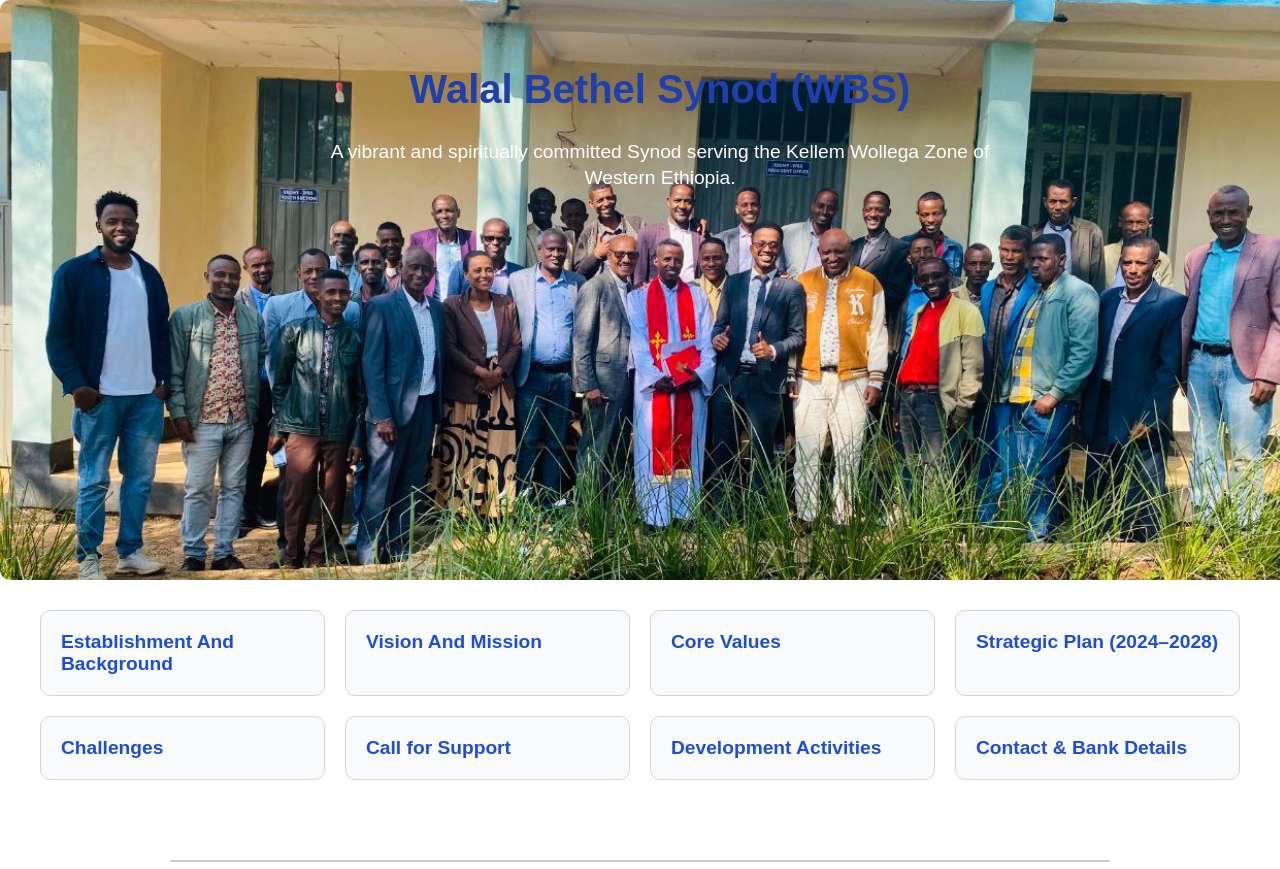
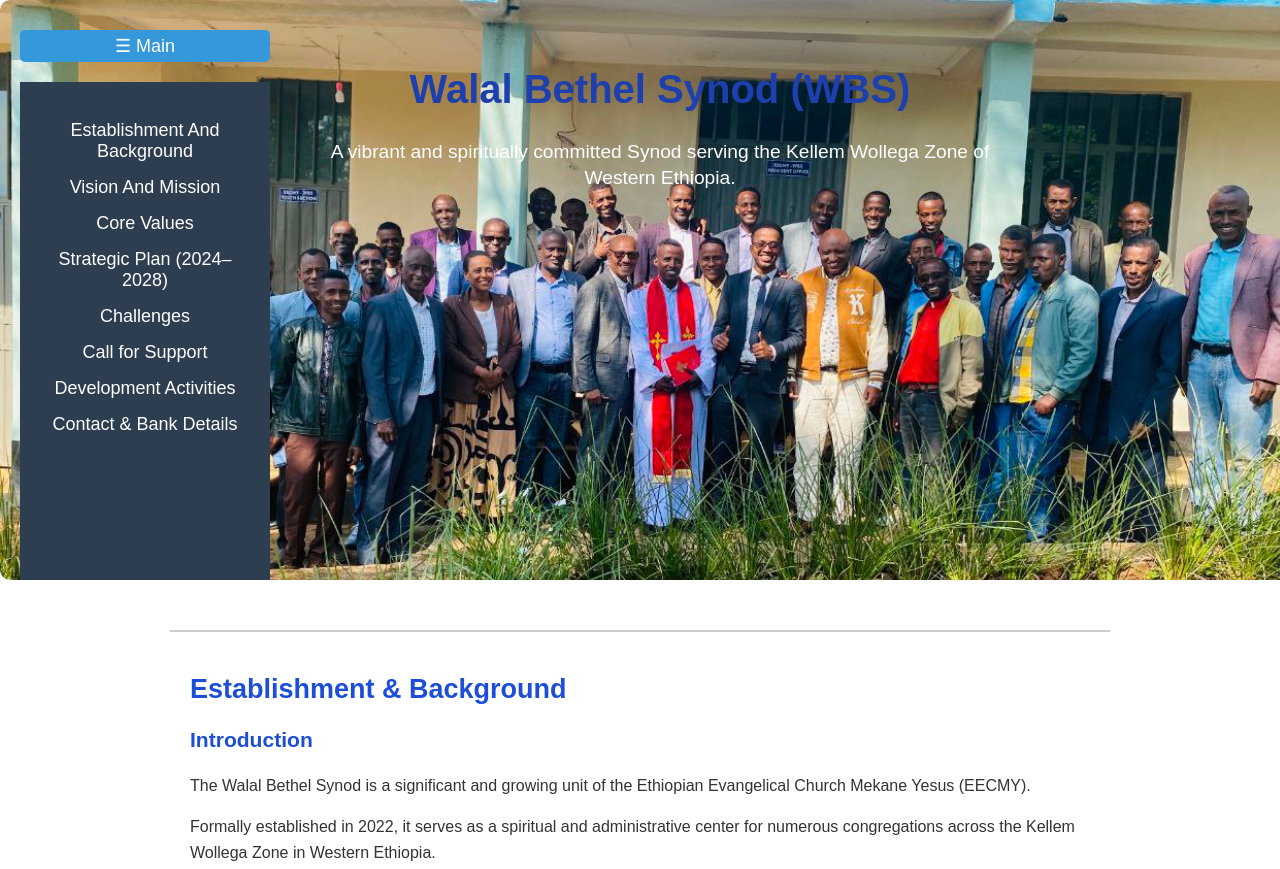
Before and after one commit to on857/Walal-Behtel-Synod, a plain HTML site: page index.html in a window 1280 px wide. Shown: the top 869 px of the page. Drawn offline with Linux system fonts and the light colour scheme.

Commit message:
Update index.html

```diff
--- a/index.html
+++ b/index.html
@@ -147,6 +147,99 @@
       font-size: 1rem;
       line-height: 1.4;
     }
+      .sidebar {
+    width: 250px;
+    background-color: #2c3e50;
+    color: white;
+    height: 100vh;
+    padding: 20px;
+    box-sizing: border-box;
+    transition: width 0.3s;
+}
+
+/* Collapsed sidebar */
+.sidebar.collapsed {
+    width: 0;
+    overflow: hidden;
+    padding: 0;
+}
+
+/* Sidebar links */
+.sidebar ul {
+    list-style-type: none;
+    padding: 0;
+}
+
+.sidebar ul li {
+    margin: 15px 0;
+}
+
+.sidebar ul li a {
+    color: white;
+    text-decoration: none;
+}
+
+.sidebar ul li a:hover {
+    color: #3498db;
+    text-decoration: none;
+}
+.header {
+  position: relative;
+}
+
+/* Content style */
+.content {
+  position: absolute;
+    top: 0;
+    left: 0;
+    padding: 10px;
+    flex: 1;
+    display: flex;
+    flex-direction: column;
+
+    flex-direction: column;
+    /* justify-content: left;
+    flex-direction: row;
+    justify-content: left;
+    align-items: flex-start; */
+    /* margin-top: 0px; */
+    padding: 20px;
+    border-radius: 10px;
+    margin: 0px;
+}
+.content h1 {
+    margin: 0;
+    font-size: 2.5rem;
+    color: #1e40af;
+    transition: color 0.3s;
+}
+.content h1:hover {
+    color: #2563eb;
+}
+
+    /* flex: 1;
+    padding: 20px;
+} */
+
+/* Toggle button style */
+#toggleBtn:hover{
+    background-color: #1e40af;
+    color: whitesmoke;
+    border: none;
+
+}
+
+#toggleBtn {
+    background-color: #3498db;
+    color: white;
+    border: none;
+    border-radius: 5px;
+    margin: 10px 0;
+    margin-bottom: 20px;
+    padding: 5px 10px;
+    font-size: 18px;
+    cursor: pointer;
+}
   /* Smartphones */
 @media (max-width: 600px) {
   body {
@@ -174,21 +267,48 @@
   </style>
 </head>
 <body>
- <header>
+ <header class ="header">
+    <div class="content">
+      <button id="toggleBtn">☰ Main</button>
+      <div class="sidebar" id="sidebar">
+        <ul>
+          <li><a href="#establishment">Establishment And Background</a></li>
+          <li><a href="#vision">Vision And Mission</a></li>
+          <li><a href="#values">Core Values</a></li>
+          <li><a href="#plan">Strategic Plan (2024–2028)</a></li>
+          <li><a href="#challenges">Challenges</a></li>
+          <li><a href="#support">Call for Support</a></li>
+          <li><a href="#development">Development Activities</a></li>
+          <li><a href="#contact">Contact & Bank Details</a></li>
+        </ul>
+        <!-- <div class="card"><a href="#establishment">Establishment And Background</a></div>
+        <div class="card"><a href="#vision">Vision And Mission</a></div>
+        <div class="card"><a href="#values">Core Values</a></div>
+        <div class="card"><a href="#plan">Strategic Plan (2024–2028)</a></div>
+        <div class="card"><a href="#challenges">Challenges</a></div>
+        <div class="card"><a href="#support">Call for Support</a></div>
+        <div class="card"><a href="#development">Development Activities</a></div>
+        <div class="card"><a href="#contact">Contact & Bank Details</a></div> -->
+      </div>
+  </div>
     <h1>Walal Bethel Synod (WBS)</h1>
     <p>A vibrant and spiritually committed Synod serving the Kellem Wollega Zone of Western Ethiopia.</p>
   </header>
 
-  <div class="container">
-    <div class="card"><a href="#establishment">Establishment And Background</a></div>
-    <div class="card"><a href="#vision">Vision And Mission</a></div>
-    <div class="card"><a href="#values">Core Values</a></div>
-    <div class="card"><a href="#plan">Strategic Plan (2024–2028)</a></div>
-    <div class="card"><a href="#challenges">Challenges</a></div>
-    <div class="card"><a href="#support">Call for Support</a></div>
-    <div class="card"><a href="#development">Development Activities</a></div>
-    <div class="card"><a href="#contact">Contact & Bank Details</a></div>
-  </div>
+
+
+
+
+
+<script>
+  const toggleBtn = document.getElementById('toggleBtn');
+const sidebar = document.getElementById('sidebar');
+
+toggleBtn.addEventListener('click', () => {
+    sidebar.classList.toggle('collapsed');
+});
+
+</script>
 
   <div id="establishment" class="detail-section">
     <h2>Establishment & Background</h2>
```
